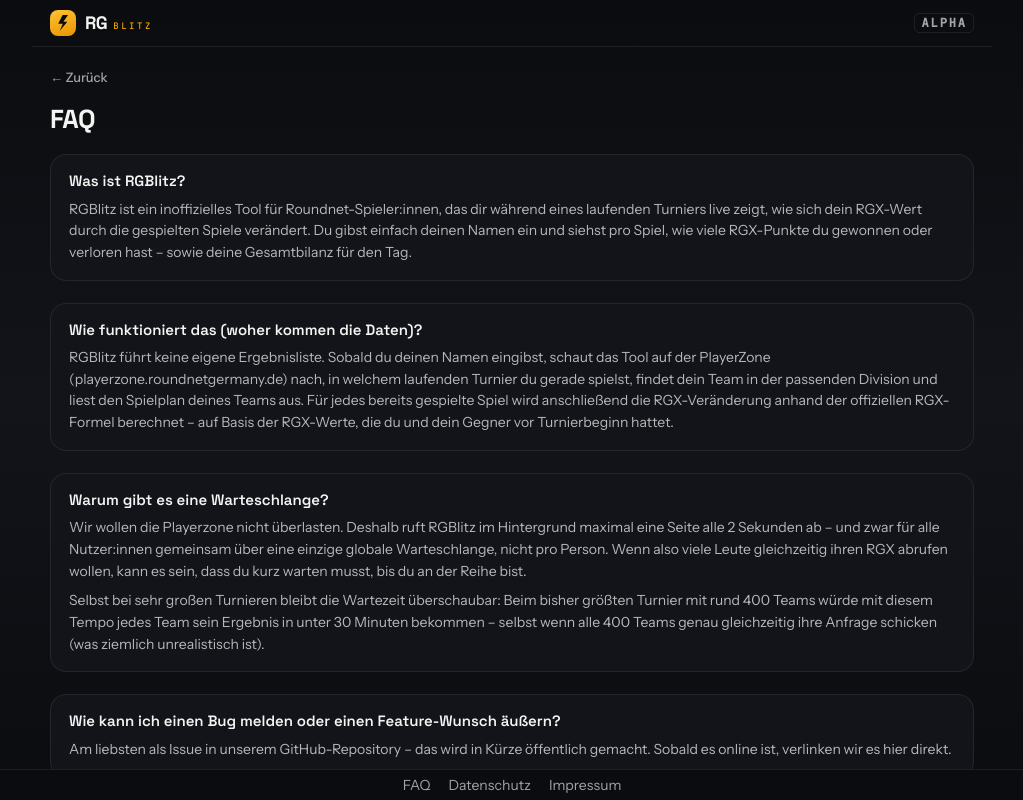
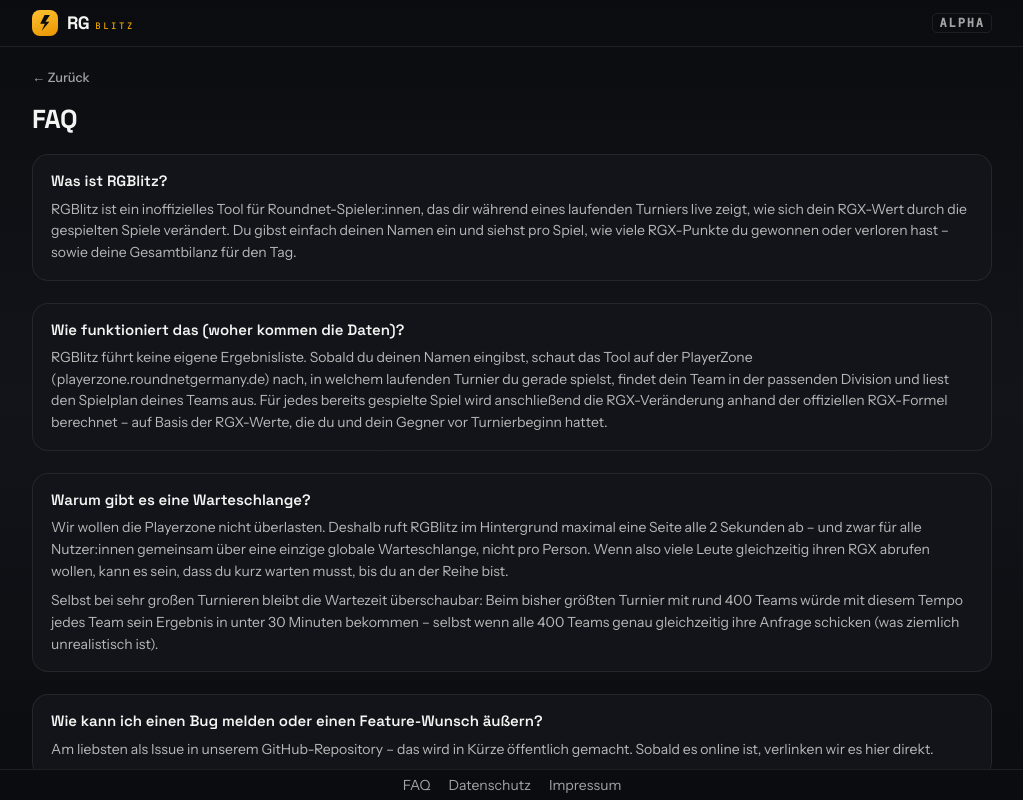
Before and after one commit to Tobias-Braun/rgblitz, a Nuxt app in the folder frontend/: page /faq in a window 1280 px wide. Shown: the whole page, without its empty margins (128-1151 px from the left). Built offline with nearby package versions, Linux system fonts and the light colour scheme.

Commit message:
Improve UI

```diff
--- a/frontend/assets/css/main.css
+++ b/frontend/assets/css/main.css
@@ -82,6 +82,31 @@
   border: none;
 }
 
+* {
+  scrollbar-width: thin;
+  scrollbar-color: var(--border-strong) transparent;
+}
+
+*::-webkit-scrollbar {
+  width: 10px;
+  height: 10px;
+}
+
+*::-webkit-scrollbar-track {
+  background: transparent;
+}
+
+*::-webkit-scrollbar-thumb {
+  background-color: var(--border-strong);
+  border-radius: 999px;
+  border: 2px solid transparent;
+  background-clip: padding-box;
+}
+
+*::-webkit-scrollbar-thumb:hover {
+  background-color: rgba(255, 255, 255, 0.28);
+}
+
 @media (prefers-reduced-motion: reduce) {
   *,
   *::before,
--- a/frontend/components/AppHeader.vue
+++ b/frontend/components/AppHeader.vue
@@ -2,7 +2,7 @@
 <script setup lang="ts"></script>
 
 <template>
-  <div class="app-header">
+  <header class="app-header">
     <div class="logo-tile">
       <div class="bolt" />
     </div>
@@ -11,7 +11,7 @@
       <span class="blitz">BLITZ</span>
     </div>
     <span class="alpha">ALPHA</span>
-  </div>
+  </header>
 </template>
 
 <style scoped>
@@ -19,7 +19,7 @@
   display: flex;
   align-items: center;
   gap: 9px;
-  padding: 10px 18px;
+  padding: 10px max(18px, calc((100% - var(--page-container-max-width)) / 2));
   flex: none;
   border-bottom: 1px solid var(--border);
 }
--- a/frontend/components/PlayerChip.vue
+++ b/frontend/components/PlayerChip.vue
@@ -72,7 +72,8 @@
   align-items: center;
   gap: 11px;
   padding: 0 14px;
-  margin: 12px 16px 14px;
+  margin: 12px max(18px, calc((100% - var(--page-container-max-width)) / 2))
+    14px;
 }
 
 .avatar {
--- a/frontend/components/SearchBar.vue
+++ b/frontend/components/SearchBar.vue
@@ -449,7 +449,8 @@
 .top-bar {
   position: relative;
   z-index: 1;
-  padding: 10px 16px 14px;
+  padding: 10px max(16px, calc((100% - var(--page-container-max-width)) / 2))
+    14px;
   display: flex;
   align-items: center;
   gap: 10px;
@@ -504,7 +505,7 @@
   z-index: 1;
   flex: 1;
   overflow-y: auto;
-  padding: 6px 0;
+  padding: 6px max(0px, calc((100% - var(--page-container-max-width)) / 2));
 }
 
 .list {
--- a/frontend/pages/datenschutz.vue
+++ b/frontend/pages/datenschutz.vue
@@ -1,9 +1,9 @@
 <script setup lang="ts"></script>
 
 <template>
-  <main class="page">
+  <div class="page">
     <AppHeader />
-    <div class="content">
+    <main class="content">
       <NuxtLink to="/" class="back-link">← Zurück</NuxtLink>
       <h1 class="title">Datenschutzerklärung</h1>
 
@@ -149,18 +149,17 @@
           Dienst zu entsprechen.
         </p>
       </section>
-    </div>
-  </main>
+    </main>
+  </div>
 </template>
 
 <style scoped>
 .page {
   flex: 1;
   min-height: 0;
-  width: min(100%, var(--page-container-max-width));
+  width: 100%;
   display: flex;
   flex-direction: column;
-  margin: 0 auto;
   overflow: hidden;
 }
 
@@ -171,6 +170,8 @@
   flex-direction: column;
   gap: 22px;
   padding: 24px 18px 32px;
+  padding-left: max(18px, calc((100% - var(--page-container-max-width)) / 2));
+  padding-right: max(18px, calc((100% - var(--page-container-max-width)) / 2));
   overflow-y: auto;
   -webkit-overflow-scrolling: touch;
 }
--- a/frontend/pages/faq.vue
+++ b/frontend/pages/faq.vue
@@ -1,9 +1,9 @@
 <script setup lang="ts"></script>
 
 <template>
-  <main class="page">
+  <div class="page">
     <AppHeader />
-    <div class="content">
+    <main class="content">
       <NuxtLink to="/" class="back-link">← Zurück</NuxtLink>
       <h1 class="title">FAQ</h1>
 
@@ -61,18 +61,17 @@
           direkt.
         </p>
       </section>
-    </div>
-  </main>
+    </main>
+  </div>
 </template>
 
 <style scoped>
 .page {
   flex: 1;
   min-height: 0;
-  width: min(100%, var(--page-container-max-width));
+  width: 100%;
   display: flex;
   flex-direction: column;
-  margin: 0 auto;
   overflow: hidden;
 }
 
@@ -83,6 +82,8 @@
   flex-direction: column;
   gap: 22px;
   padding: 24px 18px 32px;
+  padding-left: max(18px, calc((100% - var(--page-container-max-width)) / 2));
+  padding-right: max(18px, calc((100% - var(--page-container-max-width)) / 2));
   overflow-y: auto;
   -webkit-overflow-scrolling: touch;
 }
--- a/frontend/pages/impressum.vue
+++ b/frontend/pages/impressum.vue
@@ -1,9 +1,9 @@
 <script setup lang="ts"></script>
 
 <template>
-  <main class="page">
+  <div class="page">
     <AppHeader />
-    <div class="content">
+    <main class="content">
       <NuxtLink to="/" class="back-link">← Zurück</NuxtLink>
       <h1 class="title">Impressum</h1>
 
@@ -82,18 +82,17 @@
           genannte E-Mail-Adresse an mich wenden.
         </p>
       </section>
-    </div>
-  </main>
+    </main>
+  </div>
 </template>
 
 <style scoped>
 .page {
   flex: 1;
   min-height: 0;
-  width: min(100%, var(--page-container-max-width));
+  width: 100%;
   display: flex;
   flex-direction: column;
-  margin: 0 auto;
   overflow: hidden;
 }
 
@@ -104,6 +103,8 @@
   flex-direction: column;
   gap: 22px;
   padding: 24px 18px 32px;
+  padding-left: max(18px, calc((100% - var(--page-container-max-width)) / 2));
+  padding-right: max(18px, calc((100% - var(--page-container-max-width)) / 2));
   overflow-y: auto;
   -webkit-overflow-scrolling: touch;
 }
--- a/frontend/pages/index.vue
+++ b/frontend/pages/index.vue
@@ -56,13 +56,13 @@
 </script>
 
 <template>
-  <main class="page">
+  <div class="page">
     <SearchBar v-if="!selectedPlayer" @select="selectPlayer" />
 
     <template v-else>
       <AppHeader />
       <PlayerChip :player="selectedPlayer" detailed @close="searchAgain" />
-      <div class="content">
+      <main class="content">
         <ResultLoading
           v-if="pending && !data"
           :queue-position="queuePosition"
@@ -115,19 +115,18 @@
           @retry="retry"
           @search-again="searchAgain"
         />
-      </div>
+      </main>
     </template>
-  </main>
+  </div>
 </template>
 
 <style scoped>
 .page {
   flex: 1;
   min-height: 0;
-  width: min(100%, var(--page-container-max-width));
+  width: 100%;
   display: flex;
   flex-direction: column;
-  margin: 0 auto;
   overflow: hidden;
 }
 
@@ -137,6 +136,8 @@
   display: flex;
   flex-direction: column;
   padding-top: 24px;
+  padding-left: max(0px, calc((100% - var(--page-container-max-width)) / 2));
+  padding-right: max(0px, calc((100% - var(--page-container-max-width)) / 2));
   overflow-y: auto;
   -webkit-overflow-scrolling: touch;
 }
```
